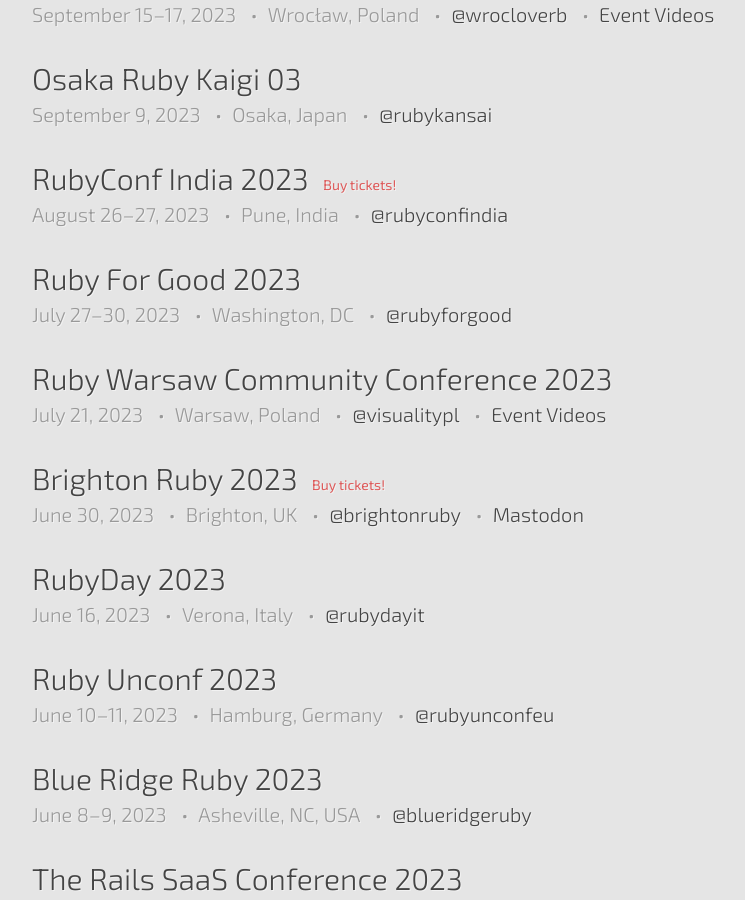
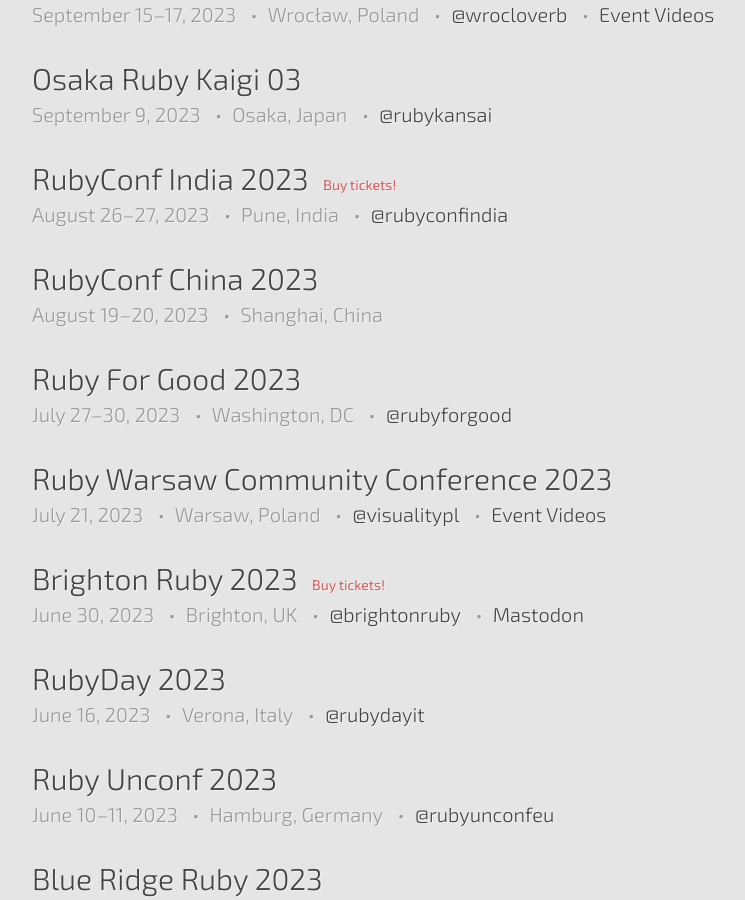
Before and after one commit to ruby-conferences/ruby-conferences.github.io, a Jekyll site: the page built from past/index.html, in a window 1280 px wide and 900 px high, scrolled down 802 px. Shown: the whole window, without its empty margins (208-953 px from the left). Built offline with Jekyll 4.4.1, drawn with Linux system fonts in a browser that asks for light colours.

Commit message:
Add RubyConf China 2023 (#525)

```diff
--- a/_data/conferences.yml
+++ b/_data/conferences.yml
@@ -2318,6 +2318,12 @@
   url: https://rubyforgood.org/events
   twitter: rubyforgood
 
+- name: RubyConf China 2023
+  location: Shanghai, China
+  start_date: 2023-08-19
+  end_date: 2023-08-20
+  url: https://www.rubyconfchina.org
+
 - name: RubyConf India 2023
   location: Pune, India
   start_date: 2023-08-26
```
